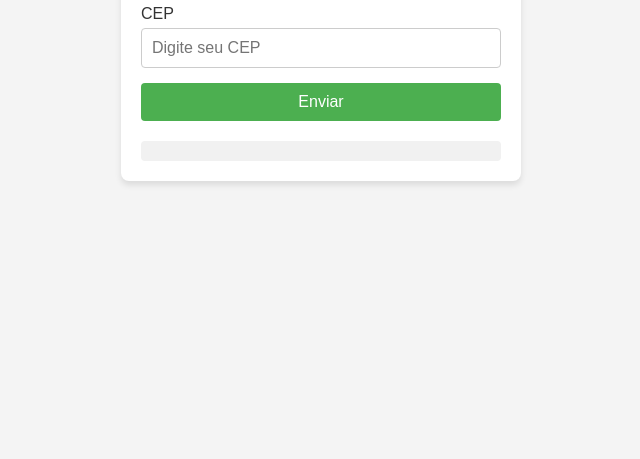
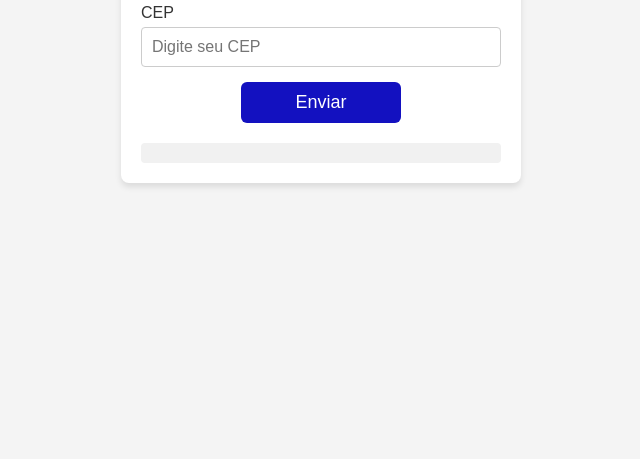
Before and after one commit to snowborges/projetoCEP, a plain HTML site: page cepSITE.html in a window 1280 px wide. Shown: the part 341-800 px from the top of the page, without its empty margins (319-959 px from the left). Drawn offline with Linux system fonts and the light colour scheme.

Commit message:
mudando layout do botao e cor

```diff
--- a/style.css
+++ b/style.css
@@ -50,18 +50,19 @@ input[type="text"] {
 }
 
 button {
-  padding: 10px;
-  font-size: 16px;
+  margin: 0px 100px;
+  padding: 10px 0px;
+  font-size: 18px;
   color: white;
-  background-color: #4CAF50;
+  background-color: #1311c0;
   border: none;
-  border-radius: 4px;
+  border-radius: 6px;
   cursor: pointer;
   transition: background-color 0.3s;
 }
 
 button:hover {
-  background-color: #45a049;
+  background-color: #445ad498;
 }
 
 #resultado {
```
